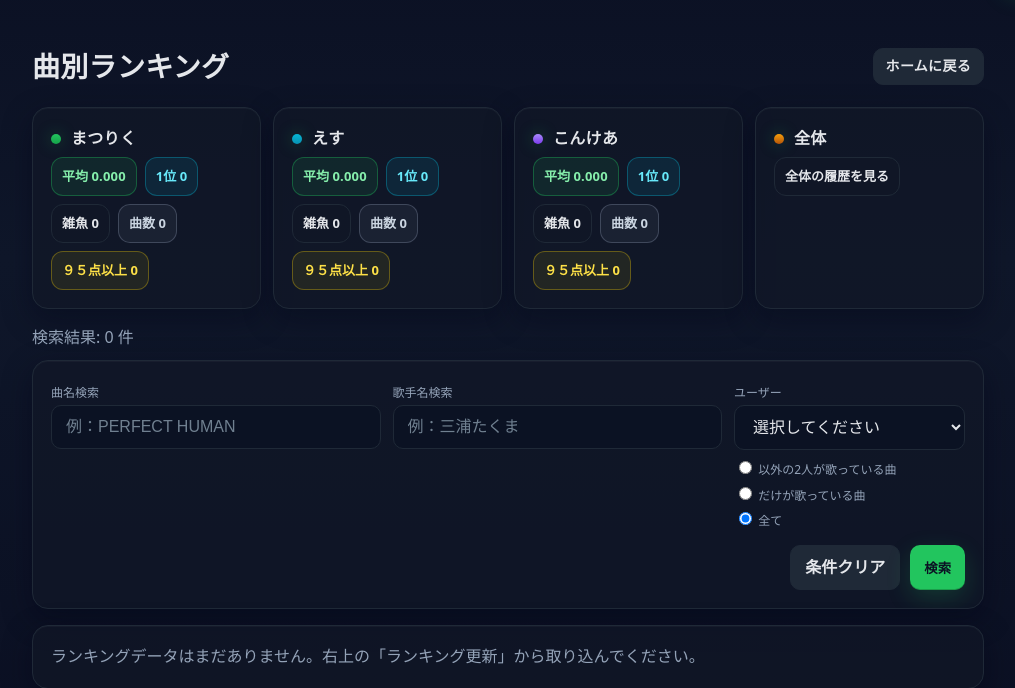
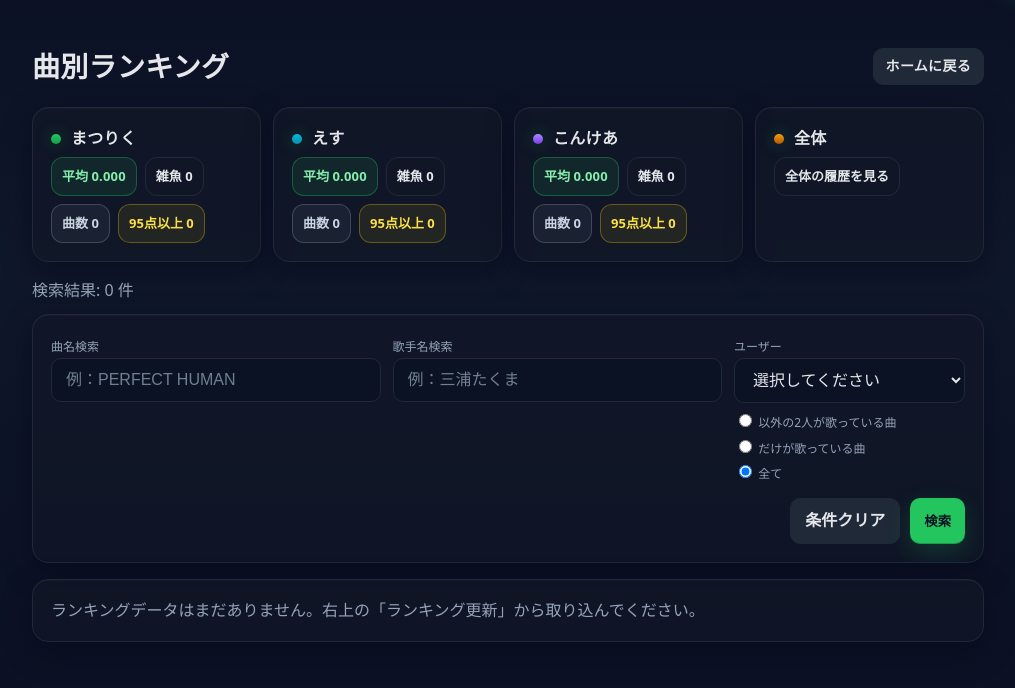
Before and after one commit to matsuriku0331/karaoke_ranking2, a Flask app: page /ranking in a window 1280 px wide. Shown: the part 62-750 px from the top of the page, without its empty margins (132-1147 px from the left). Run offline with Flask 3, Linux system fonts and the light colour scheme; data that the repository does not hold is empty.

Commit message:
kっっdd

```diff
--- a/templates/ranking.html
+++ b/templates/ranking.html
@@ -69,10 +69,9 @@
         </div>
         <div class="stats">
           <div class="pill acc">平均 <span class="score">{{ '%.3f'|format(user_averages.get(uname, 0)) }}</span></div>
-          <div class="pill cyan">1位 <span class="score">{{ first_place_counts.get(uname, 0) }}</span></div>
           <a class="pill name-link" href="{{ url_for('user_third_rank', username=uname) }}">雑魚 <span class="score">{{ third_place_counts.get(uname, 0) }}</span></a>
           <div class="pill gray">曲数 <span class="score">{{ user_total_records.get(uname, 0) }}</span></div>
-          <div class="pill gold">９５点以上 <span class="score">{{ user_95_counts.get(uname, 0) }}</span></div>
+          <div class="pill gold">95点以上 <span class="score">{{ user_95_counts.get(uname, 0) }}</span></div>
         </div>
       </div>
     {% endfor %}
```
